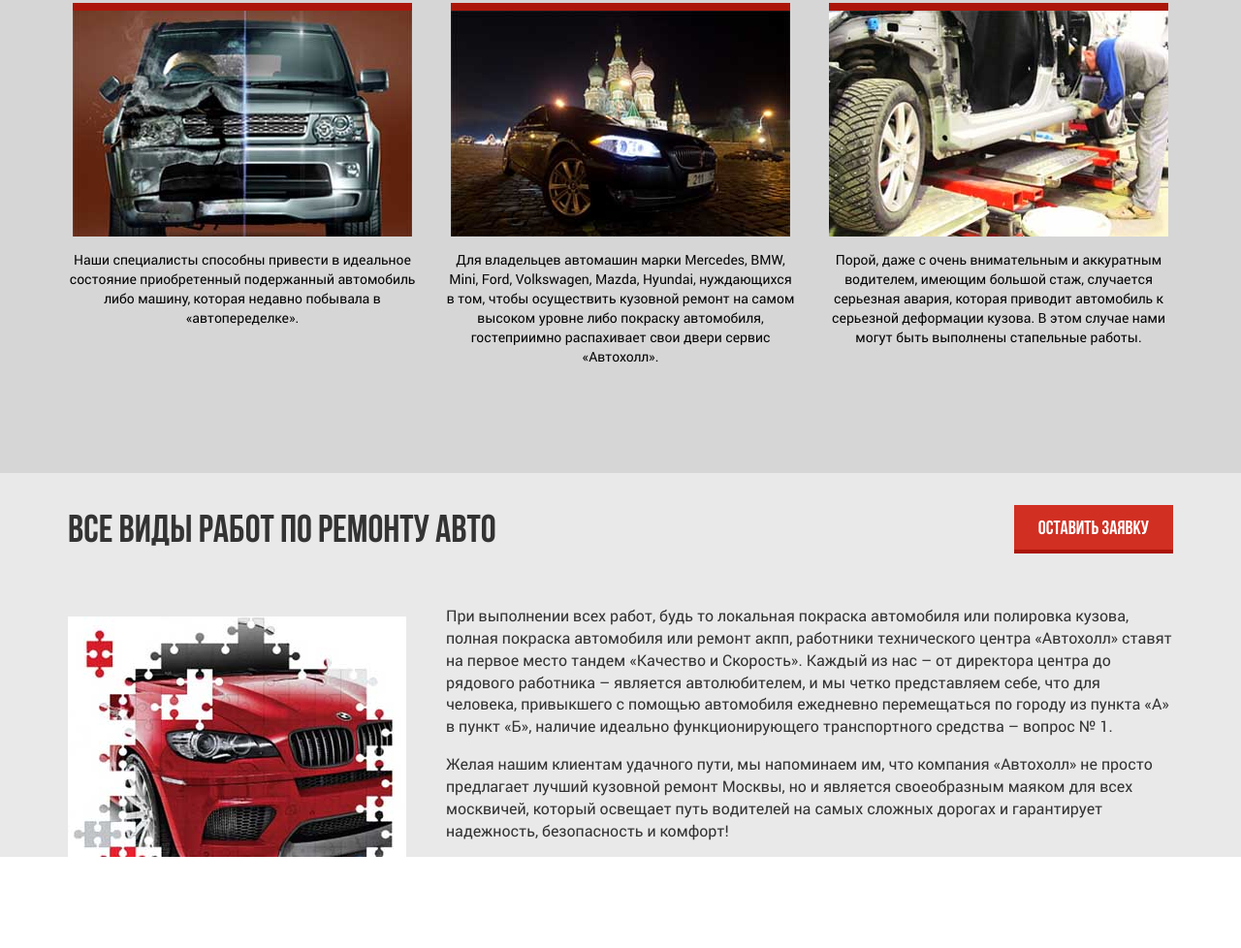
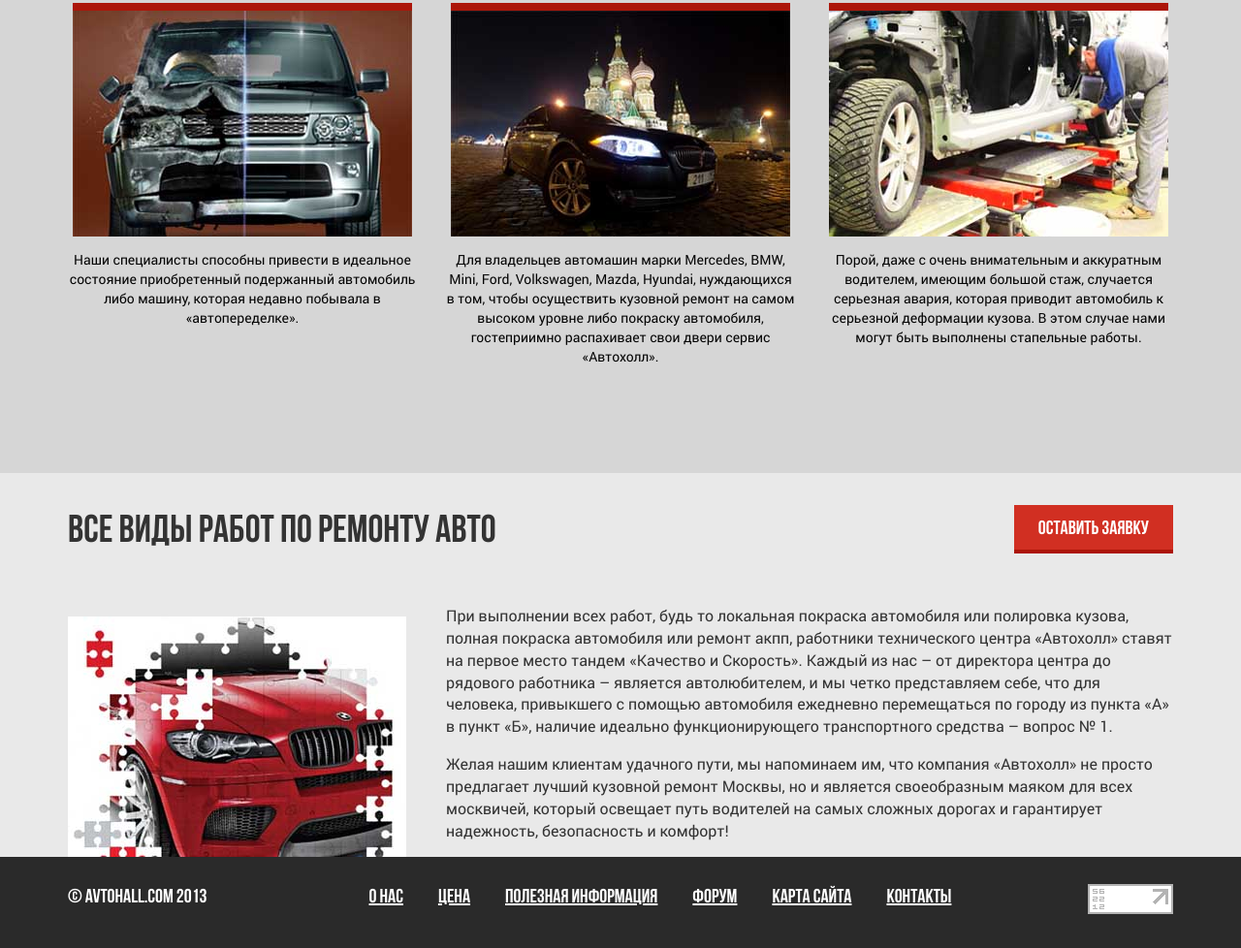
Before and after one commit to VitiaVolyk/Portfolio, a plain HTML site: page index.html in a window 1280 px wide. Shown: the part 1838-2816 px from the top of the page at 97% size. Before the commit the page ends 2722 px from the top, so only its background shows below. Drawn offline with Linux system fonts and the light colour scheme.

Commit message:
fifth com

```diff
--- a/css/main.css
+++ b/css/main.css
@@ -446,3 +446,30 @@
 .sb_content {
 	margin-top: 30px;
 }
+footer{
+	background-color: #2A2A2A;
+	color: #fff;
+	padding-top: 28px;
+	padding-bottom: 35px;
+	font-family: "BebasBold";
+	font-size: 20px;
+}
+footer a{
+	color: #fff;
+	padding: 0 18px;
+	text-decoration: underline;
+}
+footer a:hover{
+	text-decoration: none ;
+}
+footer ul{
+	list-style-type: none;
+	padding: 0;
+	margin: 0;
+}
+footer li{
+	float: left;
+}
+footer img{
+	float: right;
+}
--- a/index.html
+++ b/index.html
@@ -542,6 +542,30 @@
 			</div>
 		</section>
 	</article>
+	<footer>
+		<div class="container">
+			<div class="row">
+				<div class="col-md-3">
+					© avtohall.com 2013
+				</div>
+				<div class="col-md-7">
+					<nav class="bot_mnu">
+						<ul>
+							<li><a href="#"> О нас  </a></li>
+							<li><a href="#"> Цена</a></li>
+							<li><a href="#">Полезная информация</a></li>
+							<li><a href="#">Форум</a></li>
+							<li><a href="#">Карта сайта</a></li>
+							<li><a href="#">Контакты</a></li>
+						</ul>
+					</nav>
+				</div>
+				<div class="col-md-2">
+					<img src="DTHCN/Qwerty11.png" alt="alt">
+				</div>
+			</div>
+		</div>
+	</footer>
 	<div class="hidden"></div>
 	<!-- Mandatory for Responsive Bootstrap Toolkit to operate -->
 	<div class="device-xs visible-xs"></div>
```
Also changed, not shown: DTHCN/Qwerty11.png (added).
